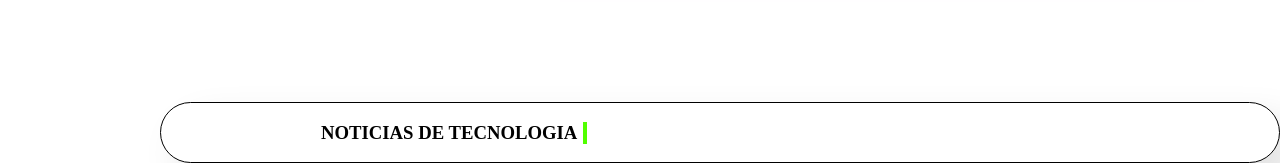
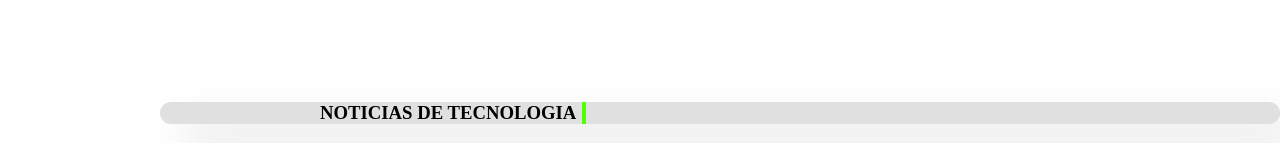
Before and after one commit to noxopio/pruebasGIt, a plain HTML site: page index.html in a window 1280 px wide. Shown: the part 826-989 px from the top of the page. Drawn offline with Linux system fonts and the light colour scheme.

Commit message:
footer mixin

```diff
--- a/sass/_footer.scss
+++ b/sass/_footer.scss
@@ -2,8 +2,7 @@
     align-items: center;
  margin-left: 10rem;
 
-    background-color: rgb(255, 255, 255);
-    border: 1px solid rgb(0, 0, 0);
+
 
 
 
```
Also changed, not shown: css/style.css, 1 other file.
